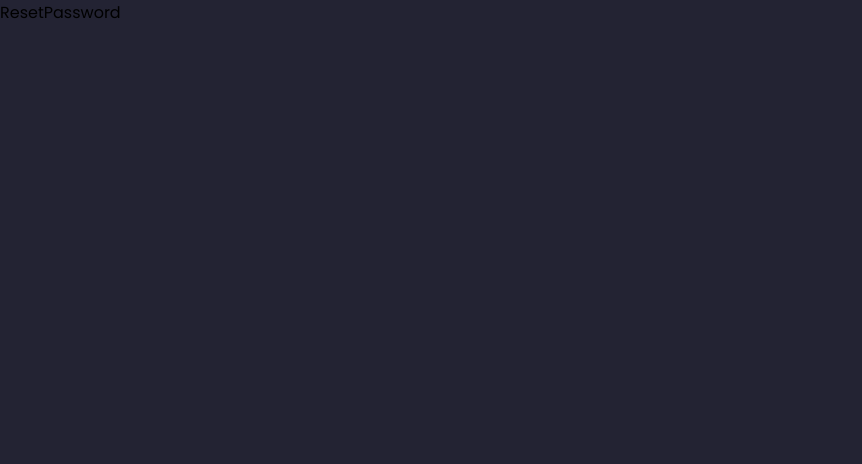
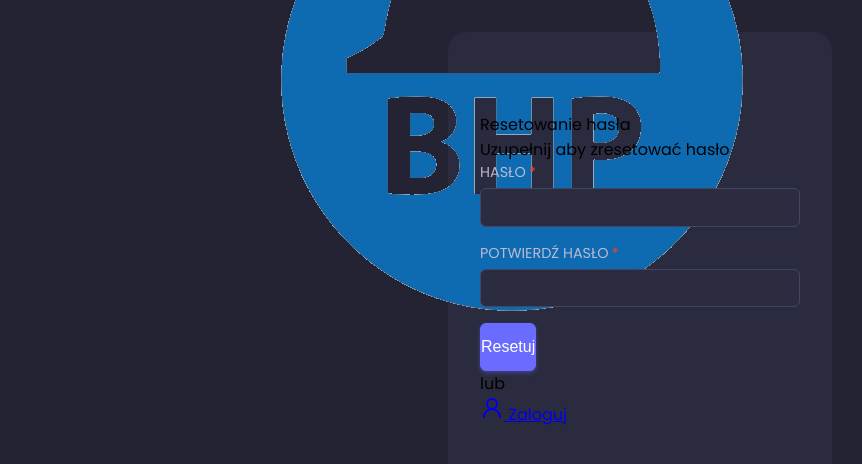
Before and after one commit to Zaniew1/REACT-BHP, a React (Vite) app: page /resetPassword/1 in a window 1280 px wide. Shown: the top 464 px of the page, without its empty margins (0-862 px from the left). Built offline with nearby package versions, Linux system fonts and the light colour scheme.

Commit message:
chore: add remindPassword and resetPassword components/routes

```diff
--- a/src/pages/Auth/RemindPassword.tsx
+++ b/src/pages/Auth/RemindPassword.tsx
@@ -1,9 +1,54 @@
-import React from 'react'
+import { Logo } from '../../components/atoms/Logo/Logo';
+import { Paragraph } from '../../components/atoms/Paragraph/Paragraph';
+import { InputEmail } from '../../components/molecules/Input/Email/InputEmail';
+import { Button } from './../../components/atoms/Button/Button';
+import { Link } from '../../components/atoms/Link/Link';
+import { UserRound } from 'lucide-react';
+const remind = (e: React.SyntheticEvent) => {
+  e.preventDefault();
+};
+const RemindPassword = (): React.JSX.Element => {
+  return (
+    <div className={'auth'}>
+      <div className={'auth__wrapper'}>
+        <div className={'auth__wrapper__logo'}>
+          <Logo />
+        </div>
+        <div className={'auth__wrapper__texts'}>
+          <Paragraph class={'auth__wrapper__texts__header'} text={'Przypomnanie hasła'} />
+          <Paragraph
+            class={'auth__wrapper__texts__subheader'}
+            text={'Wyślij na swój adres email, link do zresetowania hasła'}
+          />
+        </div>
+        <form className={'auth__wrapper__form'} id={'auth__login__form'}>
+          <InputEmail
+            maxLength={30}
+            labelText="Adres Email"
+            required={true}
+            id={'auth__login__form__email'}
+          />
+        </form>
+        <Button
+          style={{ padding: '0', margin: '0' }}
+          class="button--blue"
+          form={'auth__login__form'}
+          type={'submit'}
+          onClick={remind}
+        >
+          Wyślij
+        </Button>
+        <p className={'auth__wrapper__or'}>lub</p>
+        <Link
+          class={'auth__wrapper__register'}
+          style={{ margin: '2rem auto 0 auto' }}
+          href="/login"
+        >
+          <UserRound /> Zaloguj
+        </Link>
+      </div>
+    </div>
+  );
+};
 
-const RemindPassword = ():React.JSX.Element => {
-  return (
-    <div>RemindPassword</div>
-  )
-}
-
-export default RemindPassword
+export default RemindPassword;
--- a/src/pages/Auth/ResetPassword.tsx
+++ b/src/pages/Auth/ResetPassword.tsx
@@ -1,7 +1,76 @@
-import React from 'react';
+import { Logo } from '../../components/atoms/Logo/Logo';
+import { Paragraph } from '../../components/atoms/Paragraph/Paragraph';
+import { InputPassword } from '../../components/molecules/Input/Password/InputPassword';
+import { Button } from './../../components/atoms/Button/Button';
+import { Link } from '../../components/atoms/Link/Link';
+import { UserRound } from 'lucide-react';
+import { useEffect, useRef, useState } from 'react';
 
 const ResetPassword = (): React.JSX.Element => {
-  return <div>ResetPassword</div>;
+  const [passwordsTheSame, setPasswordsTheSame] = useState<boolean>(true);
+  const password = useRef<HTMLInputElement>(null);
+  const confirmPassword = useRef<HTMLInputElement>(null);
+  const loginUser = (e: React.SyntheticEvent) => {
+    e.preventDefault();
+    const passVal = password.current.value;
+    const confirmPassVal = confirmPassword.current.value;
+    if (passVal !== confirmPassVal) {
+      setPasswordsTheSame(false);
+    }
+    console.log(password.current.value, confirmPassword.current.value);
+  };
+  return (
+    <div className={'auth'}>
+      <div className={'auth__wrapper'}>
+        <div className={'auth__wrapper__logo'}>
+          <Logo />
+        </div>
+        <div className={'auth__wrapper__texts'}>
+          <Paragraph class={'auth__wrapper__texts__header'} text={'Resetowanie hasła'} />
+          <Paragraph
+            class={'auth__wrapper__texts__subheader'}
+            text={'Uzupełnij aby zresetować hasło'}
+          />
+        </div>
+        <form className={'auth__wrapper__form'} id={'auth__login__form'}>
+          <InputPassword
+            ref={password}
+            minLength={8}
+            maxLength={20}
+            labelText="Hasło"
+            required={true}
+            id={'auth__login__form__password'}
+          />
+          <InputPassword
+            ref={confirmPassword}
+            minLength={8}
+            maxLength={20}
+            labelText="Potwierdź Hasło"
+            required={true}
+            id={'auth__login__form__password__confirm'}
+          />
+          {!passwordsTheSame && <span className={'input_warning'}>Hasła muszą być takie same</span>}
+        </form>
+        <Button
+          style={{ padding: '0', margin: '0' }}
+          class="button--blue"
+          form={'auth__login__form'}
+          type={'submit'}
+          onClick={loginUser}
+        >
+          Resetuj
+        </Button>
+        <p className={'auth__wrapper__or'}>lub</p>
+        <Link
+          class={'auth__wrapper__register'}
+          style={{ margin: '2rem auto 0 auto' }}
+          href="/login"
+        >
+          <UserRound /> Zaloguj
+        </Link>
+      </div>
+    </div>
+  );
 };
 
 export default ResetPassword;
```
